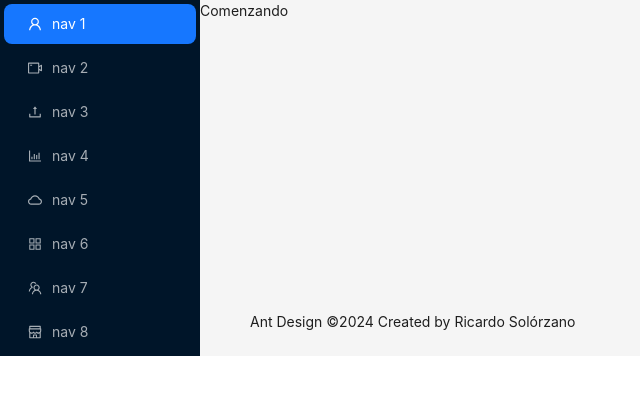
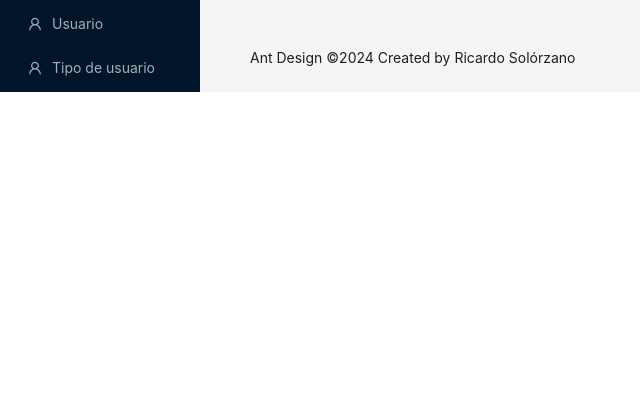
Before and after one commit to RicardoSolorzano0/proyect01-typescript, a React (Vite) app: page / in a window 1280 px wide. Shown: the top 394 px of the page, without its empty margins (0-640 px from the left). Built offline with nearby package versions, Linux system fonts and the light colour scheme.

Commit message:
agregando la implementacion con react router dom

```diff
--- a/src/App.tsx
+++ b/src/App.tsx
@@ -1,7 +1,8 @@
-import { ContainerLayout } from "./ui/layouts/ContainerLayout/ContainerLayout";
+import { RouterProvider } from "react-router-dom";
+import { router } from "./router/router";
 
 const App = () => {
-  return <ContainerLayout>Comenzando</ContainerLayout>;
+  return <RouterProvider router={router} />;
 };
 
 export default App;
--- /dev/null
+++ b/src/constants/routes.ts
@@ -0,0 +1,7 @@
+export const routes = {
+  home: {
+    root: "/",
+    user: "/user",
+    typeUser: "/typeuser",
+  },
+};
--- /dev/null
+++ b/src/router/menu.tsx
@@ -0,0 +1,15 @@
+import { routes } from "../constants/routes";
+import { UserOutlined } from "@ant-design/icons";
+
+export const menu = [
+  {
+    path: routes.home.user,
+    label: "Usuario",
+    icon: <UserOutlined />,
+  },
+  {
+    path: routes.home.typeUser,
+    label: "Tipo de usuario",
+    icon: <UserOutlined />,
+  },
+];
--- /dev/null
+++ b/src/router/router.tsx
@@ -0,0 +1,27 @@
+import { createBrowserRouter } from "react-router-dom";
+import { User } from "../ui/pages/User/User";
+import { TypeUser } from "../ui/pages/TypeUser/TypeUser";
+import { routes } from "../constants/routes";
+import { ContainerLayout } from "../ui/layouts/ContainerLayout/ContainerLayout";
+import { NotFound } from "../ui/pages/NotFound/NotFound";
+
+export const router = createBrowserRouter([
+  {
+    path: routes.home.root,
+    element: <ContainerLayout />,
+    children: [
+      {
+        path: routes.home.user,
+        element: <User />,
+      },
+      {
+        path: routes.home.typeUser,
+        element: <TypeUser />,
+      },
+    ],
+  },
+  {
+    path: "/*",
+    element: <NotFound />,
+  },
+]);
--- a/src/ui/layouts/ContainerLayout/ContainerLayout.tsx
+++ b/src/ui/layouts/ContainerLayout/ContainerLayout.tsx
@@ -1,20 +1,18 @@
-import { ReactNode } from "react";
 import { Layout } from "antd";
 import { SideBar } from "../SideBar/SideBar";
+import { Outlet } from "react-router";
 
 const { Content, Footer } = Layout;
 
-type Props = {
-  children: ReactNode;
-};
-
-export const ContainerLayout = ({ children }: Props) => {
+export const ContainerLayout = () => {
   return (
     <Layout hasSider>
       <SideBar />
       <Layout className="ml-[200px]">
         <Content className="m-5 overflow-auto">
-          <div className="p-6 bg-white rounded-lg">{children}</div>
+          <div className="p-6 bg-white rounded-lg">
+            <Outlet />
+          </div>
         </Content>
         <Footer className="text-center">
           Ant Design ©{new Date().getFullYear()} Created by Ricardo Solórzano
--- a/src/ui/layouts/SideBar/SideBar.tsx
+++ b/src/ui/layouts/SideBar/SideBar.tsx
@@ -1,31 +1,12 @@
-import React from "react";
 import { Menu } from "antd";
-import type { MenuProps } from "antd";
 import Sider from "antd/es/layout/Sider";
-import {
-  AppstoreOutlined,
-  BarChartOutlined,
-  CloudOutlined,
-  ShopOutlined,
-  TeamOutlined,
-  UploadOutlined,
-  UserOutlined,
-  VideoCameraOutlined,
-} from "@ant-design/icons";
+import { menu } from "../../../router/menu";
+import { Link } from "react-router-dom";
 
-const items: MenuProps["items"] = [
-  UserOutlined,
-  VideoCameraOutlined,
-  UploadOutlined,
-  BarChartOutlined,
-  CloudOutlined,
-  AppstoreOutlined,
-  TeamOutlined,
-  ShopOutlined,
-].map((icon, index) => ({
-  key: String(index + 1),
-  icon: React.createElement(icon),
-  label: `nav ${index + 1}`,
+const items2 = menu.map((item) => ({
+  key: item.path,
+  icon: item.icon,
+  label: <Link to={item.path}>{item.label}</Link>,
 }));
 
 export const SideBar = () => {
@@ -36,7 +17,10 @@ export const SideBar = () => {
         theme="dark"
         mode="inline"
         defaultSelectedKeys={["1"]}
-        items={items}
+        items={items2}
+        onChange={(event) => {
+          console.log("change", event);
+        }}
       />
     </Sider>
   );
--- /dev/null
+++ b/src/ui/pages/NotFound/NotFound.tsx
@@ -0,0 +1,23 @@
+import { Button, Empty, Typography } from "antd";
+import { Link, useLocation } from "react-router-dom";
+
+export const NotFound = () => {
+  const { pathname } = useLocation();
+
+  return (
+    <div className="flex justify-center items-center h-screen">
+      <Empty
+        className=" "
+        description={
+          <Typography.Text>
+            La página {pathname} no existe.Regresar a un lugar seguro
+          </Typography.Text>
+        }
+      >
+        <Button type="primary">
+          <Link to="/">Regresar</Link>
+        </Button>
+      </Empty>
+    </div>
+  );
+};
--- /dev/null
+++ b/src/ui/pages/TypeUser/TypeUser.tsx
@@ -0,0 +1,3 @@
+export const TypeUser = () => {
+  return <div>TypeUser</div>;
+};
--- /dev/null
+++ b/src/ui/pages/User/User.tsx
@@ -0,0 +1,3 @@
+export const User = () => {
+  return <div>User</div>;
+};
```
Also changed, not shown: src/main.tsx (+7 -7 lines).
